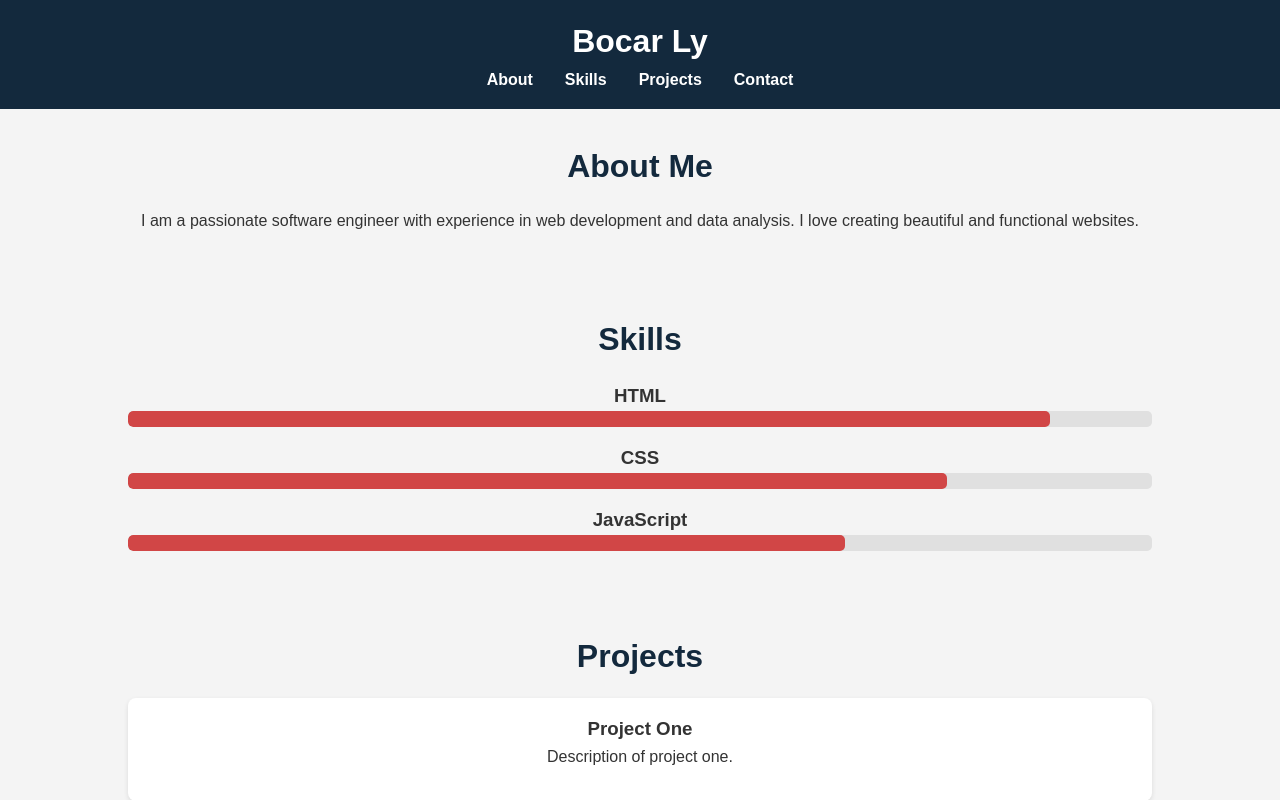
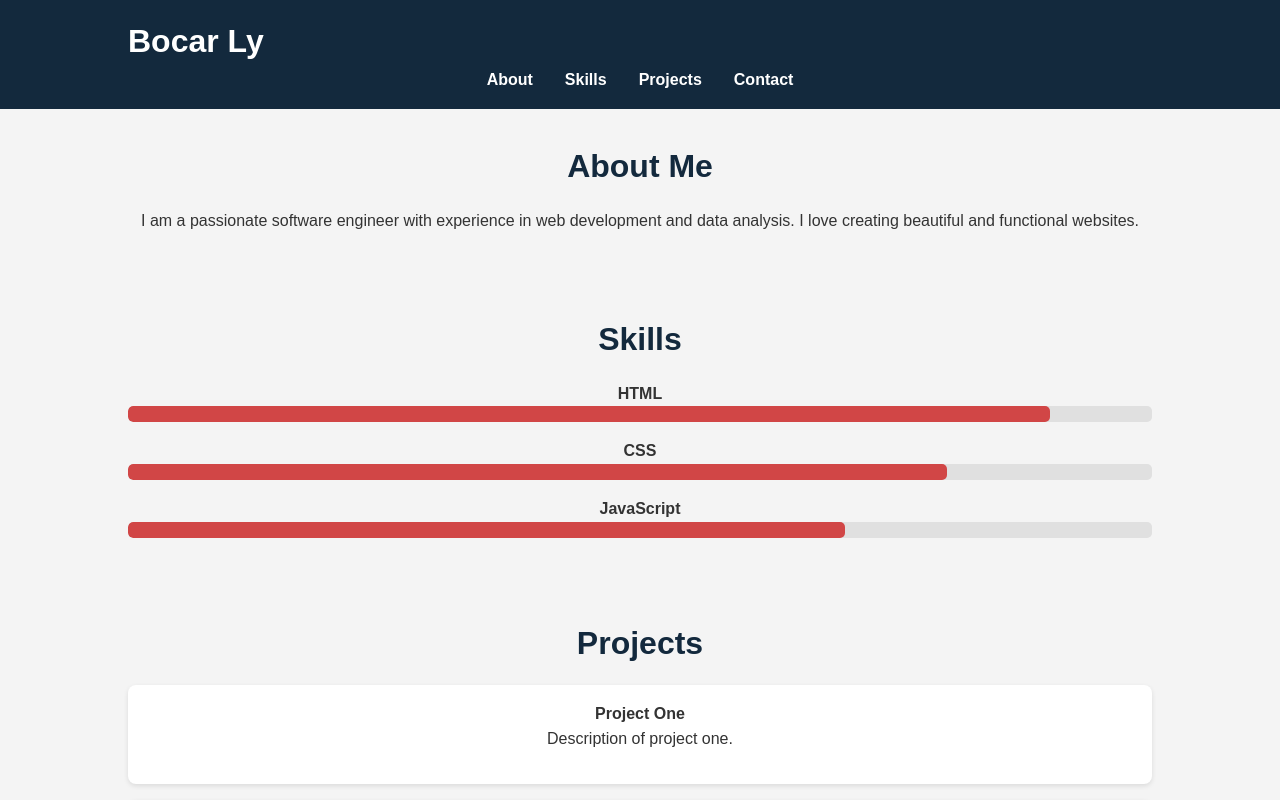
Before and after one commit to bl-engineer/portfolio-2025, a plain HTML site: page index.html in a window 1280 px wide. Shown: the top 800 px of the page. Drawn offline with Linux system fonts and the light colour scheme.

Commit message:
portfolio (v1.1)

```diff
--- a/Assets/css/style.css
+++ b/Assets/css/style.css
@@ -5,7 +5,7 @@
 }
 
 body {
-  font-family: 'Arial', sans-serif;
+  font-family: "Arial", sans-serif;
   line-height: 1.6;
   background-color: #f4f4f4;
   color: #333;
@@ -17,10 +17,18 @@ body {
 }
 
 header {
+  display: flex;
+  justify-content: space-between;
+  align-items: center;
+  padding: 1%;
   background: #13293d;
   color: #fff;
   padding: 1rem 0;
-  text-align: center;
+  /* text-align: center; */
+}
+
+h1 {
+  font-size: 200%;
 }
 
 nav ul {
@@ -96,7 +104,8 @@ form {
   align-items: center;
 }
 
-input, textarea {
+input,
+textarea {
   width: 80%;
   padding: 0.5rem;
   margin-bottom: 1rem;
--- a/index.html
+++ b/index.html
@@ -4,6 +4,7 @@
     <meta charset="UTF-8">
     <meta name="viewport" content="width=device-width, initial-scale=1.0">
     <title>Developer Portfolio</title>
+    <link rel="stylesheet" href="./Assets/css/reset.css">
     <link rel="stylesheet" href="./Assets/css/style.css">
 </head>
 <body>
```
